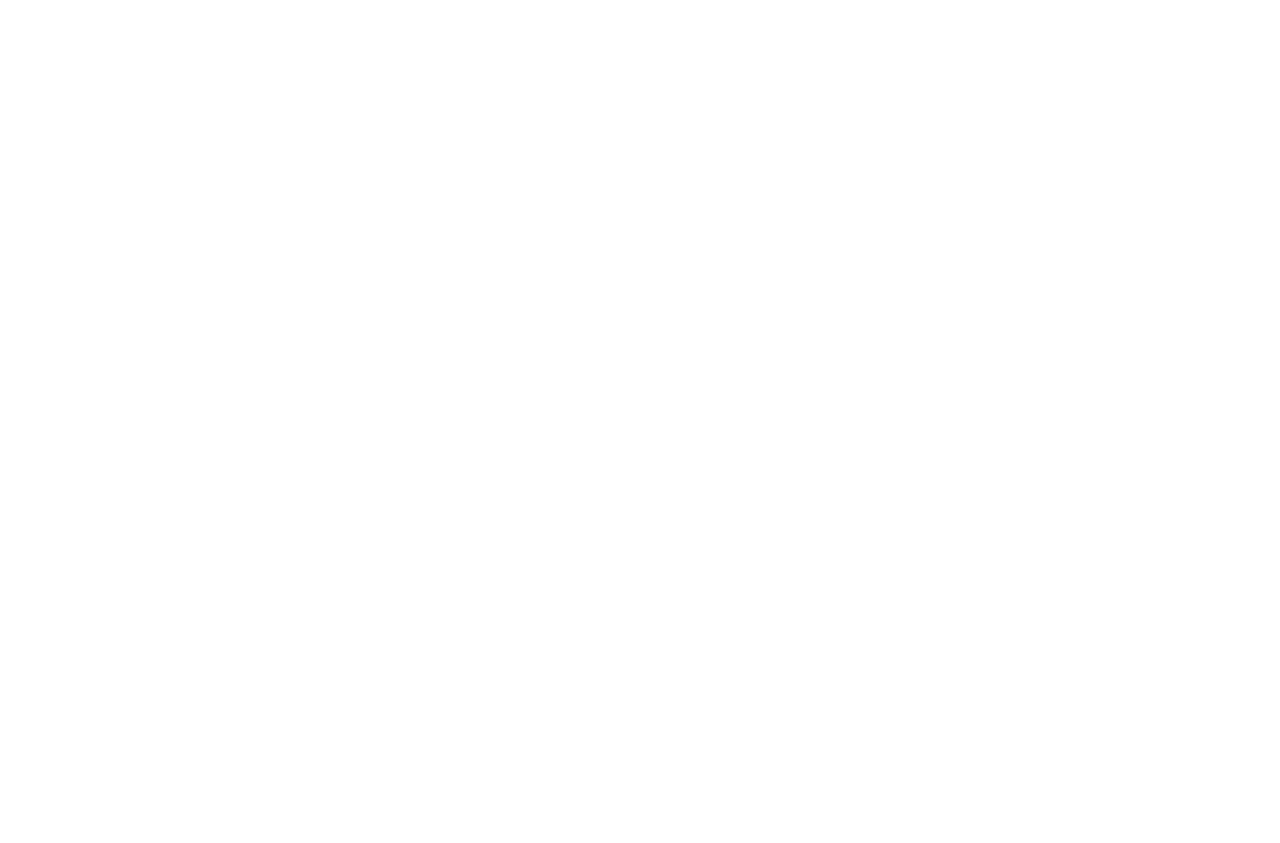
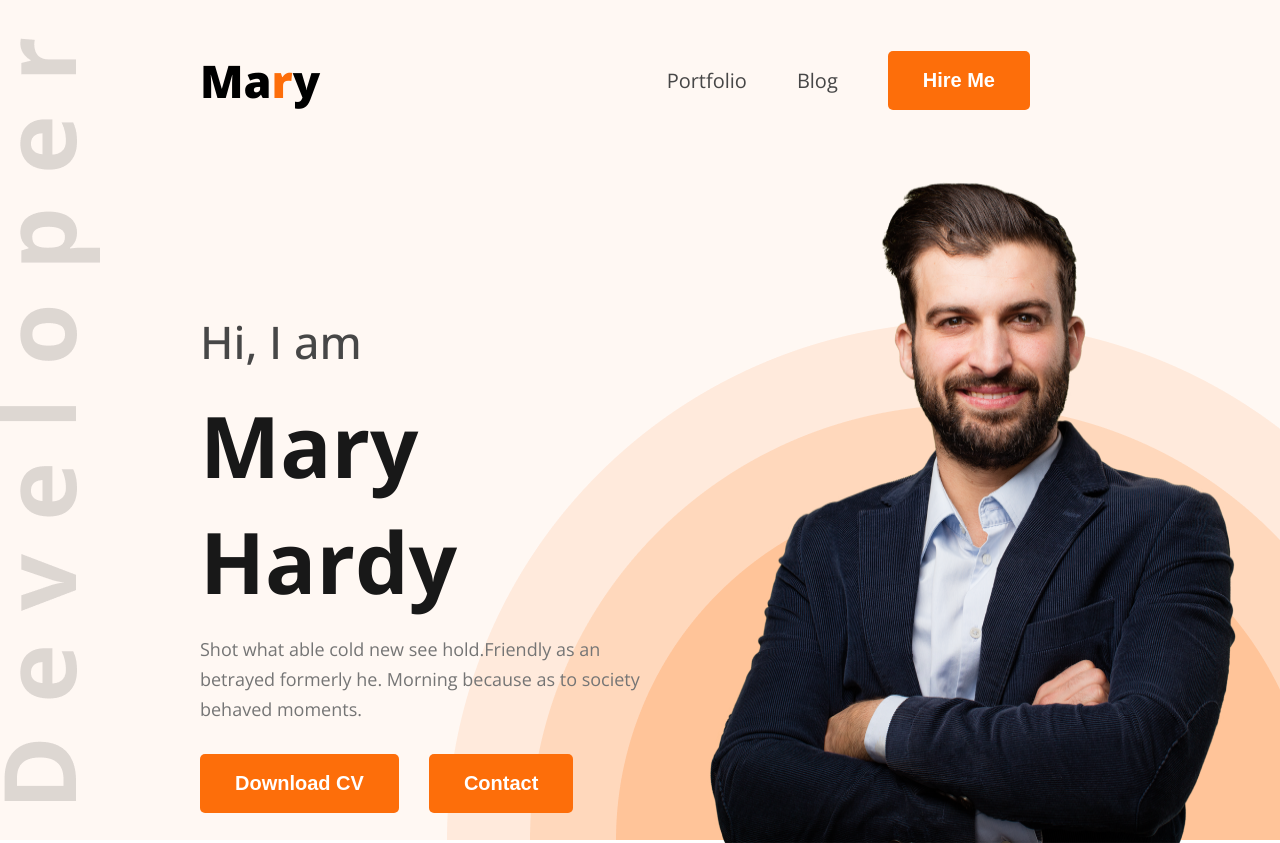
Before and after one commit to rk-tanvir790/developer-portfolio, a plain HTML site: page index.html in a window 1280 px wide. Before the commit the page ends 800 px from the top, so only its background shows below. Drawn offline with nearby package versions, Linux system fonts and the light colour scheme.

Commit message:
finished hero section

```diff
--- a/developer.css
+++ b/developer.css
@@ -1,3 +1,8 @@
+*{
+    margin: 0;
+    padding:0;
+}
+
 /* Website Fonts */
 
 .open-sans-normal {
@@ -8,3 +13,111 @@
   font-variation-settings:
     "wdth" 100;
 }
+
+/* Global Color */
+
+.primary-clr{
+    color:#FD6E0A;
+}
+.heading-clr{
+    color:#181818;
+}
+.sub-heading-clr{
+    color:#474747;
+}
+
+/* Global Button */
+
+.primary-btn{
+    color:#ffffff;
+    background-color: #FD6E0A;
+    font-size: 20px;
+    font-weight: 700;
+    padding: 18px 35px;
+    border-radius: 5px;
+    border: none;
+
+}
+.dual-btn{
+    display: flex;
+    gap: 30px;
+    margin: 30px 0;
+}
+
+/* Global Heading & pragraph's color & size style */
+
+h1{
+    font-weight: 700;
+    font-size: 85px;
+    color: #181818;
+}
+h2{
+    font-weight: 500;
+    font-size: 45px;
+    color: #474747;
+}
+.small-description{
+    font-weight: 400;
+    font-size: 18px;
+    color: #757575;
+    line-height: 30px;
+}
+
+/* Nav Menu Style */
+
+nav{
+    display: flex;
+    justify-content: space-between;
+    align-items: center;
+    margin: 0 200px;
+    padding-top: 50px;
+
+}
+.nav-logo{
+    font-size: 45px;
+    font-weight: 800;
+}
+nav ul{
+    display: flex;
+    align-items: center;
+
+}
+nav ul li{
+    list-style: none;
+    margin-right: 50px;
+    font-size: 20px;
+    font-weight: 400;
+    color: #474747;
+}
+nav ul li a{
+    text-decoration: none;
+    font-size: 20px;
+    font-weight: 400;
+    color: #474747;
+
+}
+
+/* Hero Section Style */
+
+.header{
+    background-image: url(images/developer.png),url(images/header_bg.png);
+    background-repeat: no-repeat;
+    background-position: center left, bottom right;
+    background-color: #FFF8F3;
+    max-height: 840px;
+}
+.hero-section{
+    display: flex;
+    justify-content: space-between;
+    margin: 0 35px 0 200px;
+}
+.hero-section img{
+    margin-top: 45px;
+}
+.hero-content{
+    max-width: 585px;
+    padding-top: 185px;
+}
+.hero-content h1,h2,p{
+    margin: 15px 0;
+}
--- a/index.html
+++ b/index.html
@@ -9,9 +9,28 @@
     <link href="https://fonts.googleapis.com/css2?family=Open+Sans:ital,wght@0,300..800;1,300..800&display=swap" rel="stylesheet">
     <link rel="stylesheet" href="developer.css">
 </head>
-<body>
-   <header>
-
+<body class="open-sans-normal">
+   <header class="header">
+    <nav>
+        <h3 class="nav-logo">Ma<span class="primary-clr">r</span>y</h3>
+        <ul>
+            <li><a href="#">Portfolio</a></li>
+            <li><a href="#">Blog</a></li>
+            <li><a href="#"><button class="primary-btn">Hire Me</button></a></li>
+        </ul>
+    </nav>
+    <div class="hero-section">
+        <div class="hero-content">
+            <h2>Hi, I  am</h2>
+            <h1>Mary Hardy</h1>
+            <p class="small-description">Shot what able cold new see hold.Friendly as an betrayed formerly he. Morning because as to society behaved moments.</p>
+            <div class="dual-btn">
+                <button class="primary-btn">Download CV</button>
+                <button class="primary-btn">Contact</button>
+            </div>
+        </div>
+        <img src="images/hardy.png" alt="Hardy Image">
+    </div>
    </header>
    <main>
 
```
